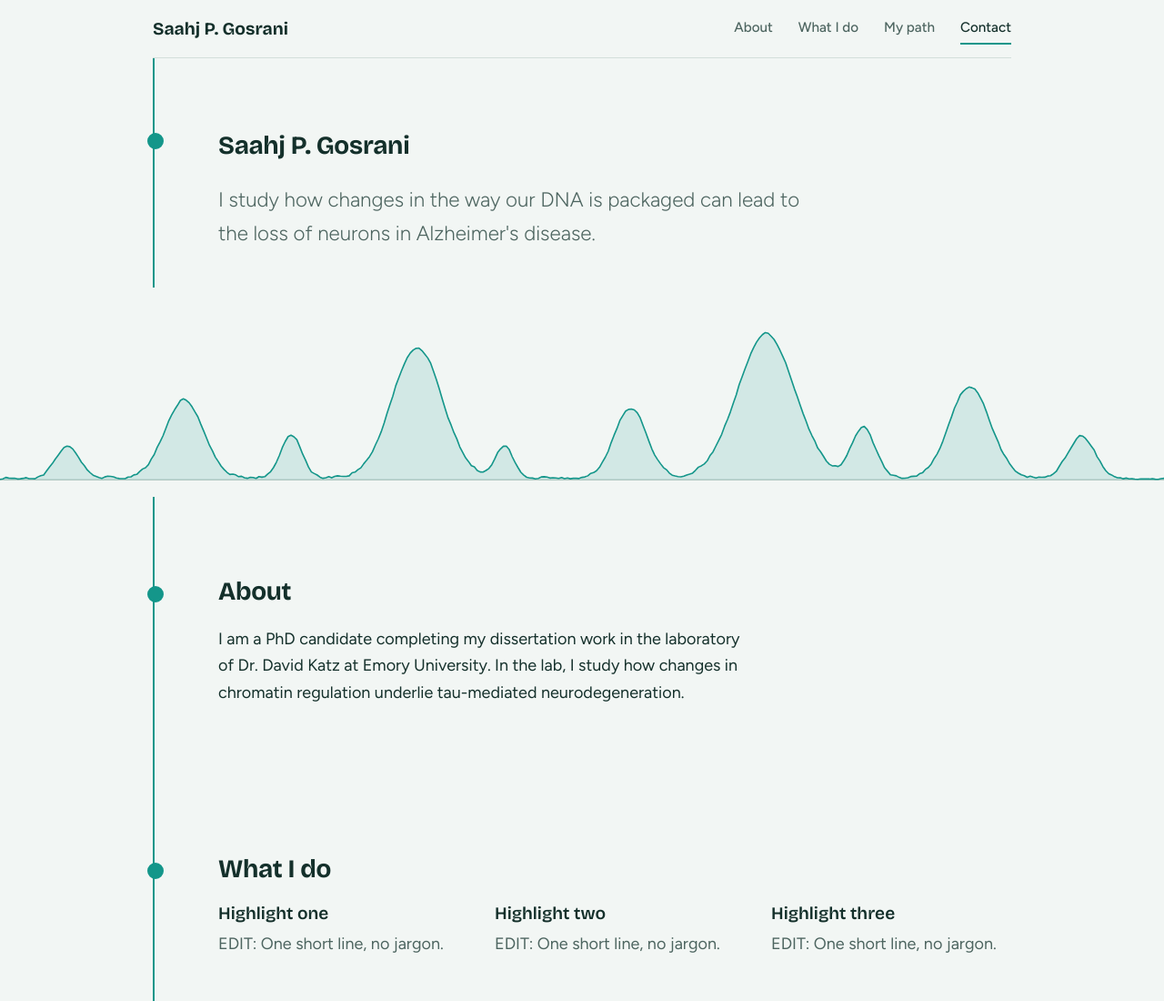
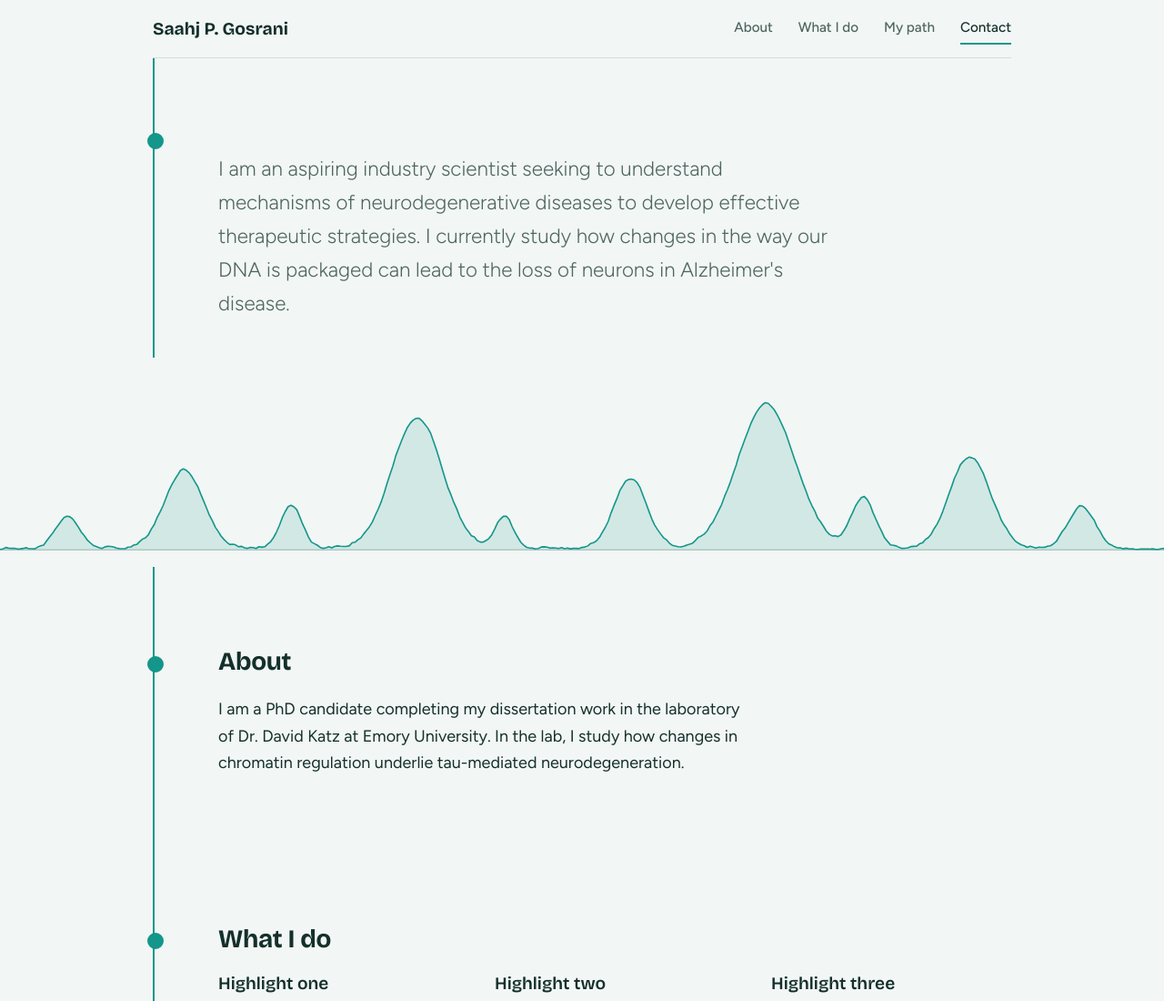
Before and after one commit to spgosrani/spgosrani.github.io, a plain HTML site: page index.html in a window 1280 px wide. Shown: the top 1100 px of the page at 91% size. Drawn offline with nearby package versions, Linux system fonts and the light colour scheme.

Commit message:
Revise hero section content for clarity
Updated the hero section to reflect a more comprehensive introduction.

```diff
--- a/index.html
+++ b/index.html
@@ -34,9 +34,8 @@
 
     <!-- HERO: a name and one plain sentence. -->
     <section class="hero">
-      <h2>Saahj P. Gosrani</h2>
       <p class="lead">
-      I study how changes in the way our DNA is packaged can lead to the loss of neurons in Alzheimer's disease.
+      I am an aspiring industry scientist seeking to understand mechanisms of neurodegenerative diseases to develop effective therapeutic strategies. I currently study how changes in the way our DNA is packaged can lead to the loss of neurons in Alzheimer's disease.
       </p>
     </section>
 
```
